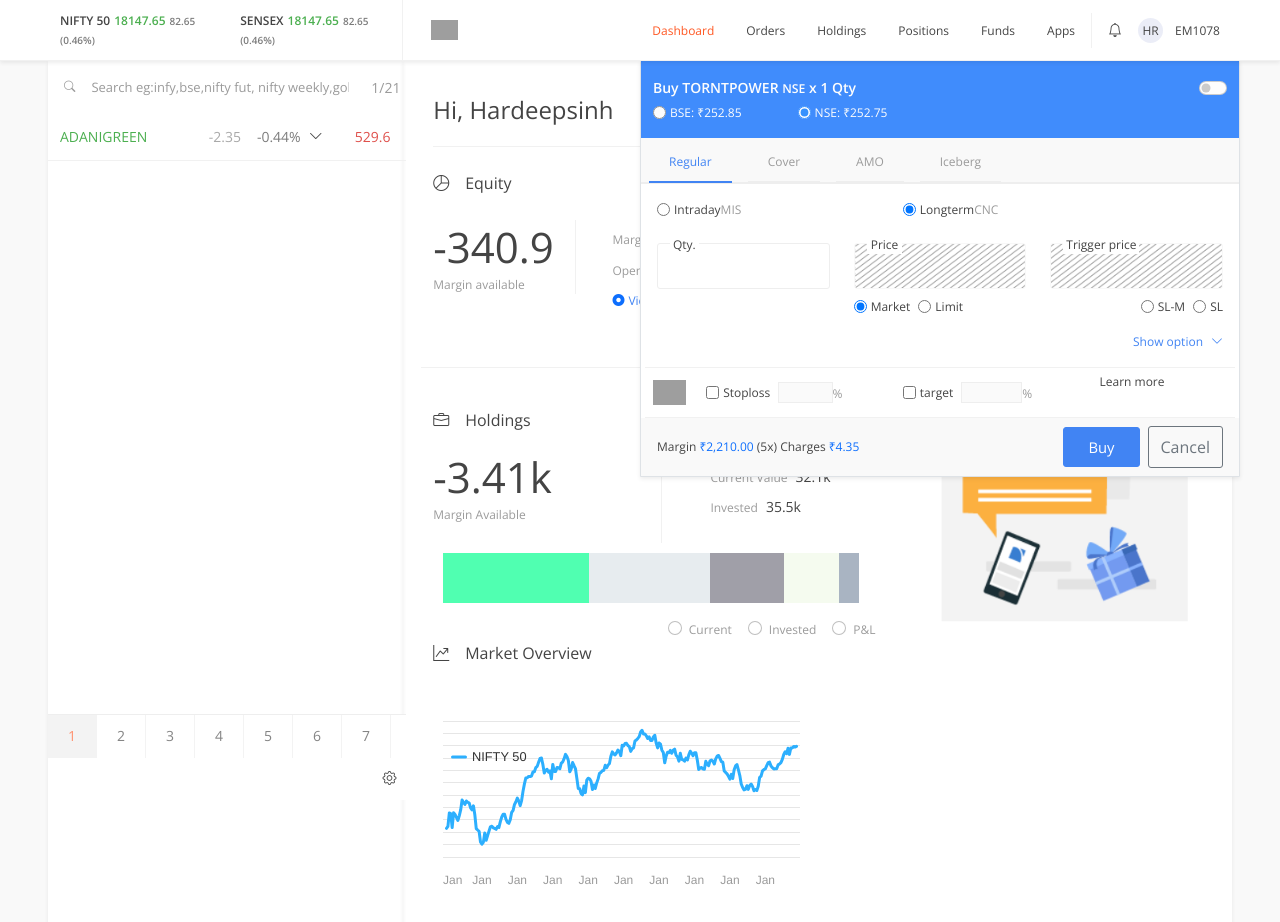
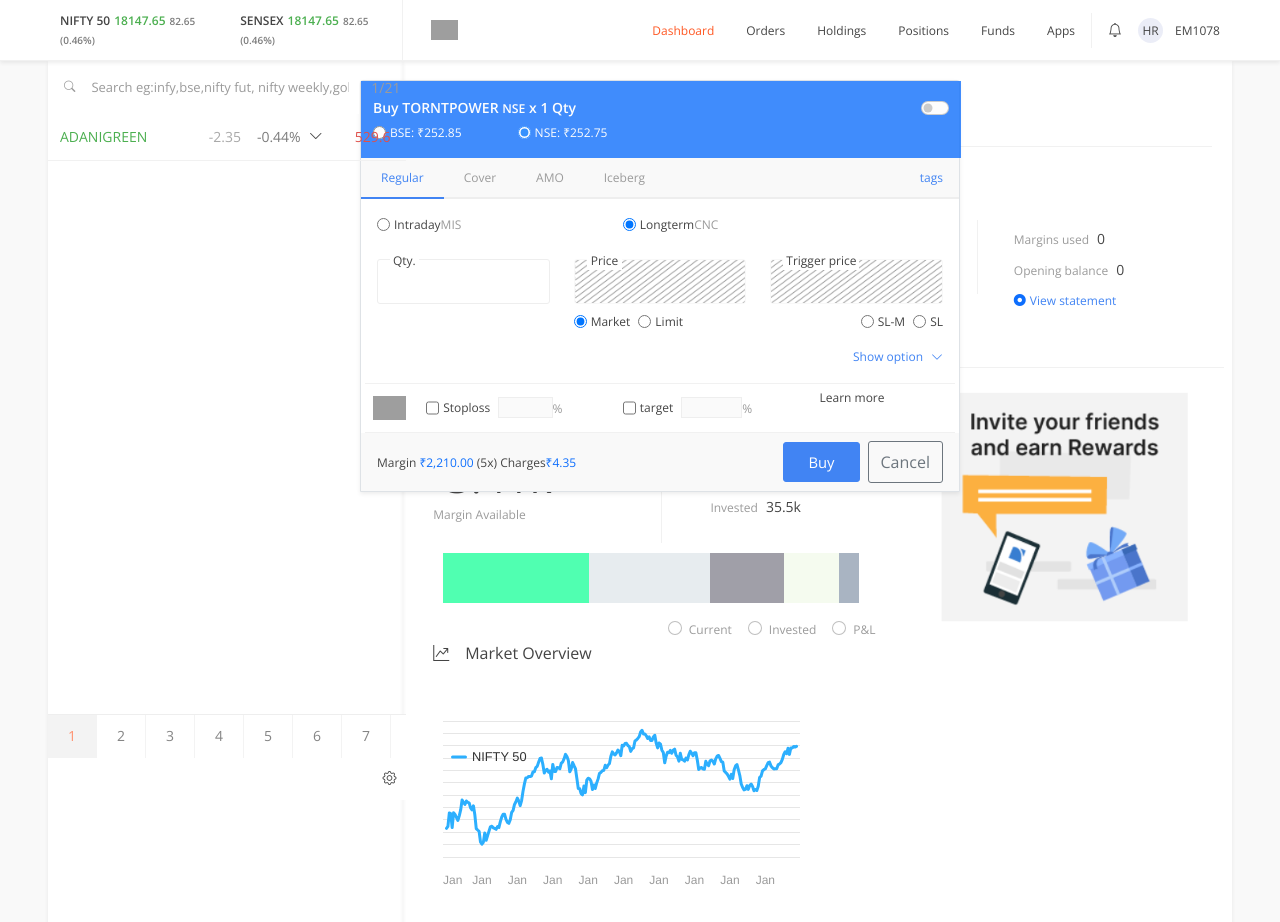
Before and after one commit to hardeeptech6318/zerodha, a React (Create React App) app: page / in a window 1280 px wide. Shown: the top 922 px of the page. Built offline with nearby package versions, Linux system fonts and the light colour scheme; grey boxes are pictures that could not be loaded.

Commit message:
working on modal

```diff
--- a/src/component/Createorder.js
+++ b/src/component/Createorder.js
@@ -4,6 +4,7 @@ function Createorder() {
 
   const [hide, sethide] = useState(true);
   const [toggle, settoggle] = useState(true);
+  const [tags, settags] = useState(false);
 
 
 
@@ -38,21 +39,23 @@ function Createorder() {
 
   return (
     <>
+
       <div
         className=" border shadow-sm "
         style={{
-          width: "600px",
           position: "fixed",
-          top: "60px",
+          top: "10%",
           bottom: "auto",
-          left: "640px",
+          left: "auto",
+          right:"25%",
           borderRadius: "3px 3px 0 0",
           zIndex: "1",
           backgroundColor: "#f9f9f9",
+          width:tags?"725px":"600px"
         }}
       >
          {/*######################## header ############################################* */}
-        <div className="container ">
+        <div className="container " style={tags?{width:"725px"}:{width:"600px"}}>
 
           <div
             className={
@@ -107,15 +110,18 @@ function Createorder() {
         </div>
         {/*###################### body ######################################################* */}
 
-        {/*------- sub heading--------* */}
-        <div className="container m-0 p-0 modal_order">
+<div className="d-flex">
+  <div>
+     {/*------- sub heading--------* */}
+     <div className="container m-0 p-0 modal_order">
           <div className="row  m-0 p-0  ">
             <div className="col p-0 m-0 ">
               <div
-                className="d-flex  order_content"
+                className="d-flex  order_content justify-content-between align-items-center"
 
               >
-                <div className="px-2 py-1">
+                <div className="d-flex ">
+                <div className="">
                   <input
                     class="form-check-input d-none"
                     type="radio"
@@ -136,7 +142,7 @@ function Createorder() {
                     Regular
                   </label>
                 </div>
-                {form.exchange==='NSE'?<div className="px-2 py-1">
+                {form.exchange==='NSE'?<div className="">
                   <input
                     class="form-check-input d-none"
                     type="radio"
@@ -157,7 +163,7 @@ function Createorder() {
                     Cover
                   </label>
                 </div>:null}
-                <div className="px-2 py-1">
+                <div className="  ">
                   <input
                     class="form-check-input d-none"
                     type="radio"
@@ -178,7 +184,7 @@ function Createorder() {
                     AMO
                   </label>
                 </div>
-                <div className="px-2 py-1">
+                <div className="">
                   <input
                     class="form-check-input d-none"
                     type="radio"
@@ -199,8 +205,12 @@ function Createorder() {
                     Iceberg
                   </label>
                 </div>
+                </div>
+                <div><a onClick={()=>settags(!tags)} className=" click order_link p-3" >tags</a></div>
               </div>
+
             </div>
+
           </div>
         </div>
 
@@ -246,13 +256,13 @@ function Createorder() {
             </div>
             <div className="col-4 position-relative">
               <label className="position-absolute label_position bg-white px-1">Price</label>
-              <input type="number" className={form.market_limit!=='limit'?"biginput diablebg":"biginput "} disabled={form.market_limit!=='limit' } onChange={(e)=>setform({...form,price:e.target.value})} />
+              <input type="number" className={form.market_limit!=='limit' && form.sl!='SL'?"biginput diablebg":"biginput "} disabled={form.market_limit!=='limit' && form.sl!='SL'} onChange={(e)=>setform({...form,price:e.target.value})} />
             </div>
             <div className="col-4 position-relative ">
               <label className="position-absolute label_position ">
-                Trigger price
+                {form.order_type==='cover'?'Stoploss trigger':'Trigger price'}
               </label>
-              <input disabled={form.sl==='SL' ||form.sl==='SL-M' ?false:true} type="number" className={form.sl==='SL' ||form.sl==='SL-M' ?"biginput ":"biginput diablebg"} onChange={(e)=>setform({...form,trigger_price:e.target.value})} />
+              <input disabled={form.sl==='SL' ||form.sl==='SL-M' || form.order_type==='cover' ?false:true} type="number" className={form.sl==='SL' ||form.sl==='SL-M' || form.order_type==='cover' ?"biginput ":"biginput diablebg"} onChange={(e)=>setform({...form,trigger_price:e.target.value})} />
             </div>
           </div>
 
@@ -285,6 +295,7 @@ function Createorder() {
             <div className="col-4 d-flex justify-content-end">
               <div className="d-flex align-items-center me-2">
                 <input
+                disabled={form.order_type==='cover'}
                   className="me-1"
                   type="radio"
                   value="SL-M"
@@ -296,6 +307,7 @@ function Createorder() {
               <div className="d-flex align-items-center">
                 <input
                   className="me-1"
+                  disabled={form.order_type==='cover'}
                   type="radio"
                   value="SL"
                   name="sl"
@@ -317,6 +329,7 @@ function Createorder() {
               <div className="lighttext mt-2">1 qty. per leg</div>
             </div>
           </div>:null}
+
 
           {/*------------------- show hide button---------------* */}
 
@@ -409,12 +422,13 @@ function Createorder() {
 
         <div className="row  modal_order align-items-center py-2 px-3">
           <div className="col-6">
-            Margin <span className="text-primary">₹2,210.00</span> (5x) Charges{" "}
-            <span className="text-primary">₹4.35</span>{" "}
+            Margin <span className="text-primary">₹2,210.00</span> (5x) Charges
+            <span className="text-primary">₹4.35</span>
           </div>
           <div className="col-6 text-end">
             <button
-              type="button"
+              type="submit"
+
               class={
                 toggle
                   ? "btn btn-primary px-4 py-2 "
@@ -423,12 +437,19 @@ function Createorder() {
             >
               {toggle ? "Buy" : "Sell"}
             </button>
-            <button type="button" class="btn btn-outline-secondary py-2 ms-2 ">
+            <button type="button"  class="btn btn-outline-secondary py-2 ms-2 ">
               Cancel
             </button>
           </div>
         </div>
-      </div>
+
+  </div>{tags?<div className="bg-white border-start" style={{width:"125px"}}>
+    fhkjdgfldkkh
+  </div>:null}
+
+</div>
+             </div>
+
     </>
   );
 }
--- a/src/index.css
+++ b/src/index.css
@@ -584,7 +584,7 @@ color: #9b9b9b  ;
 
   text-align: center;
   padding: 10px 20px;
-  margin-bottom: -5.5px;
+  margin-bottom: -2px;
   border-bottom: 2px solid #eee;
 }
 
@@ -679,3 +679,7 @@ color:#ff5722;
   border: 1px solid #eee;
   font-size: 14px!important;
 }
+
+.orderpadding{
+  padding: 10px 20px;
+}
```
